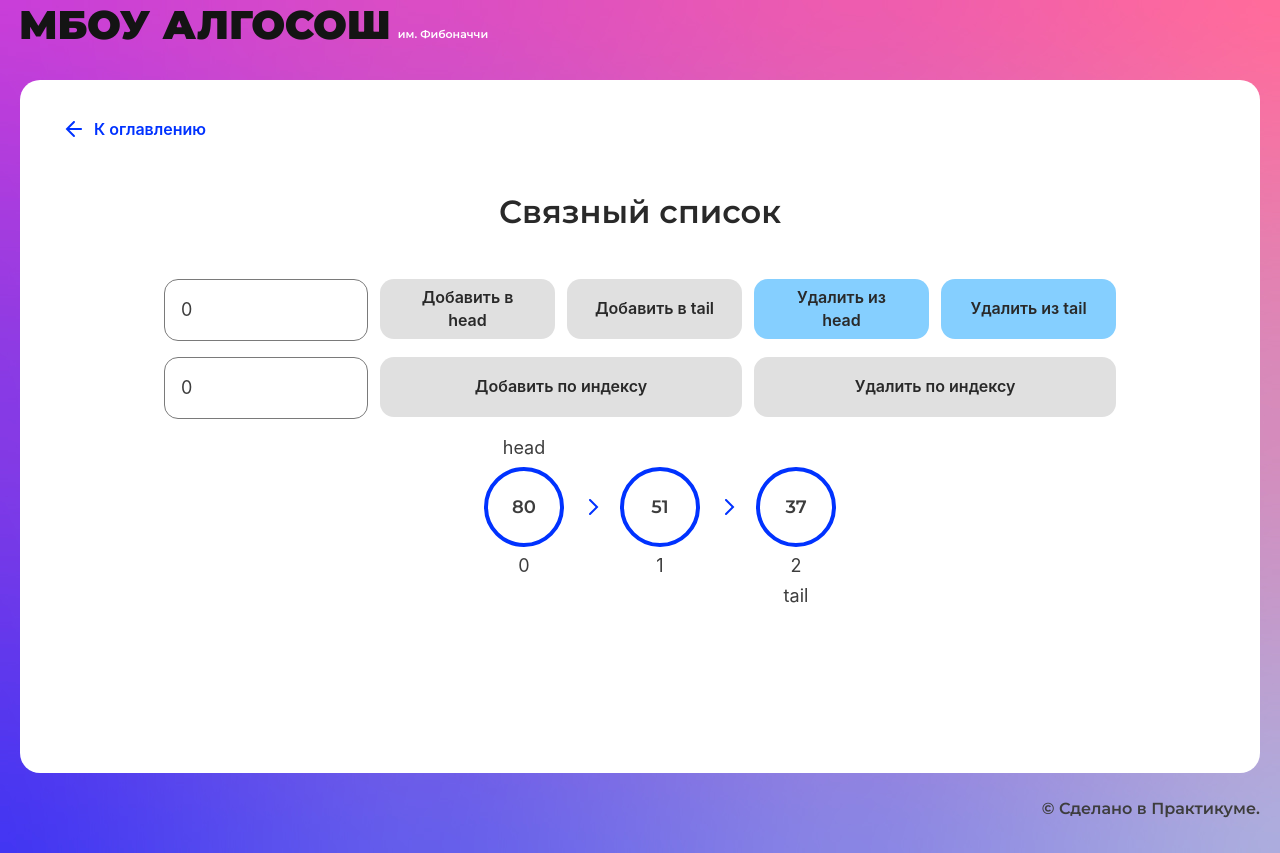
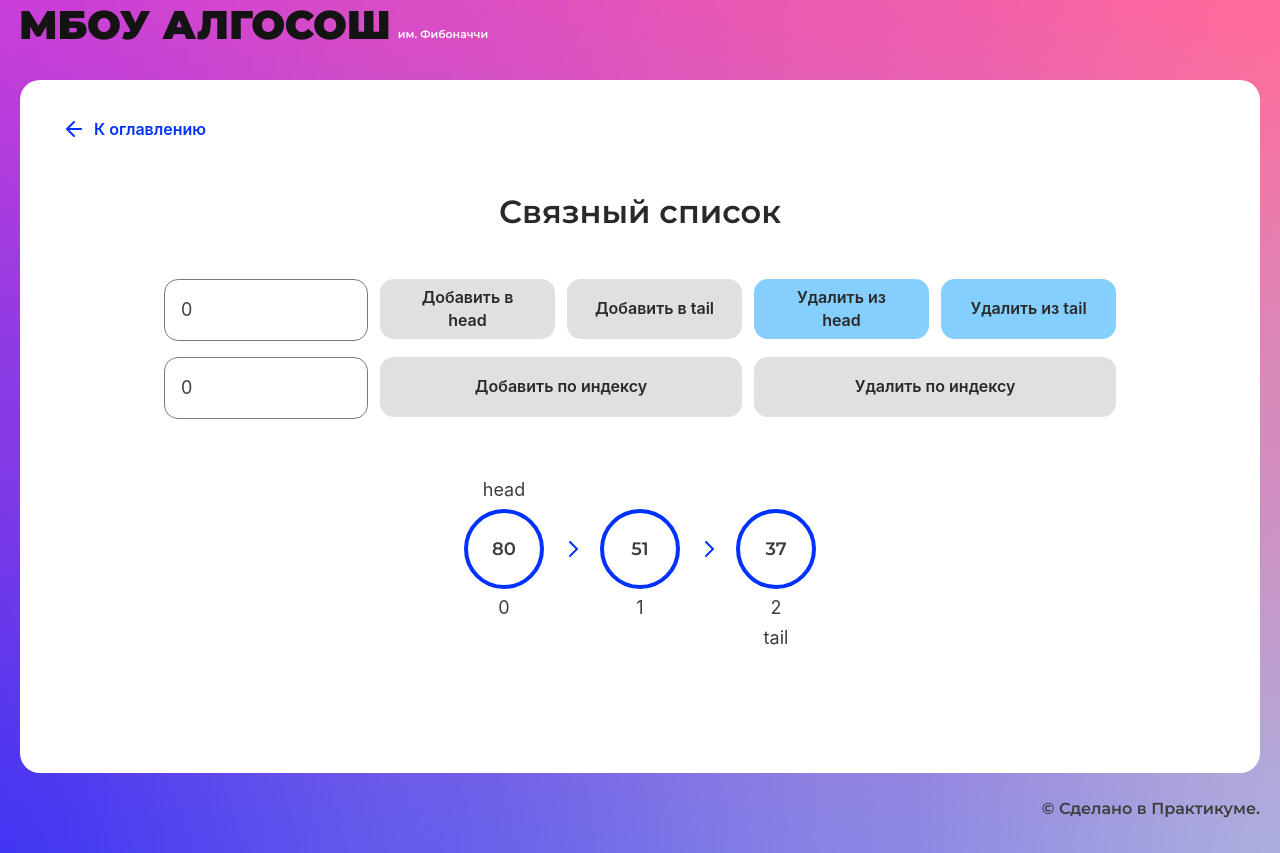
Before and after one commit to fedbka/algososh, a React (Vite) app: page /list in a window 1280 px wide. Built offline with nearby package versions, Linux system fonts and the light colour scheme.

Commit message:
fix: css

```diff
--- a/src/components/list-page/list-page.module.css
+++ b/src/components/list-page/list-page.module.css
@@ -34,7 +34,8 @@
 }
 
 .list {
-  margin: 48px auto 0;
+  margin: 90px auto 0;
+  padding: 0;
   display: flex;
   justify-content: center;
   flex-direction: row;
```
